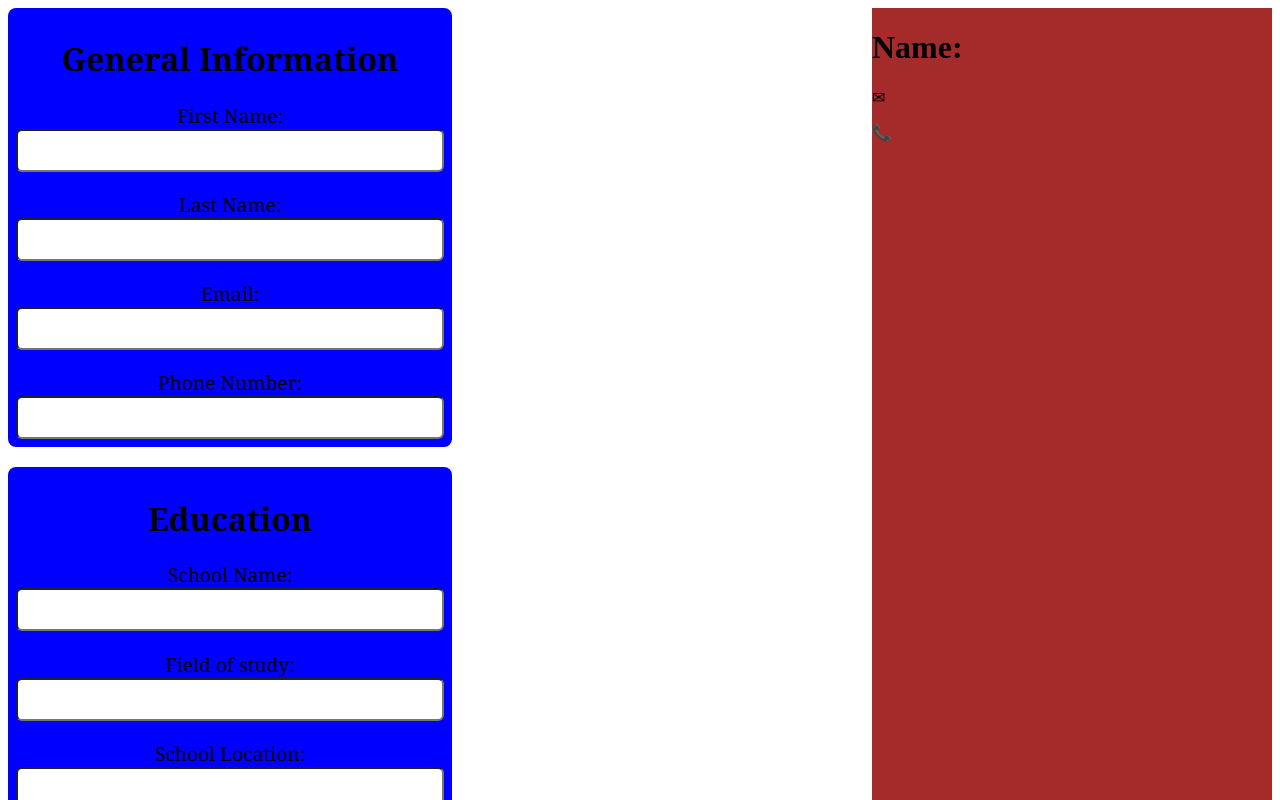
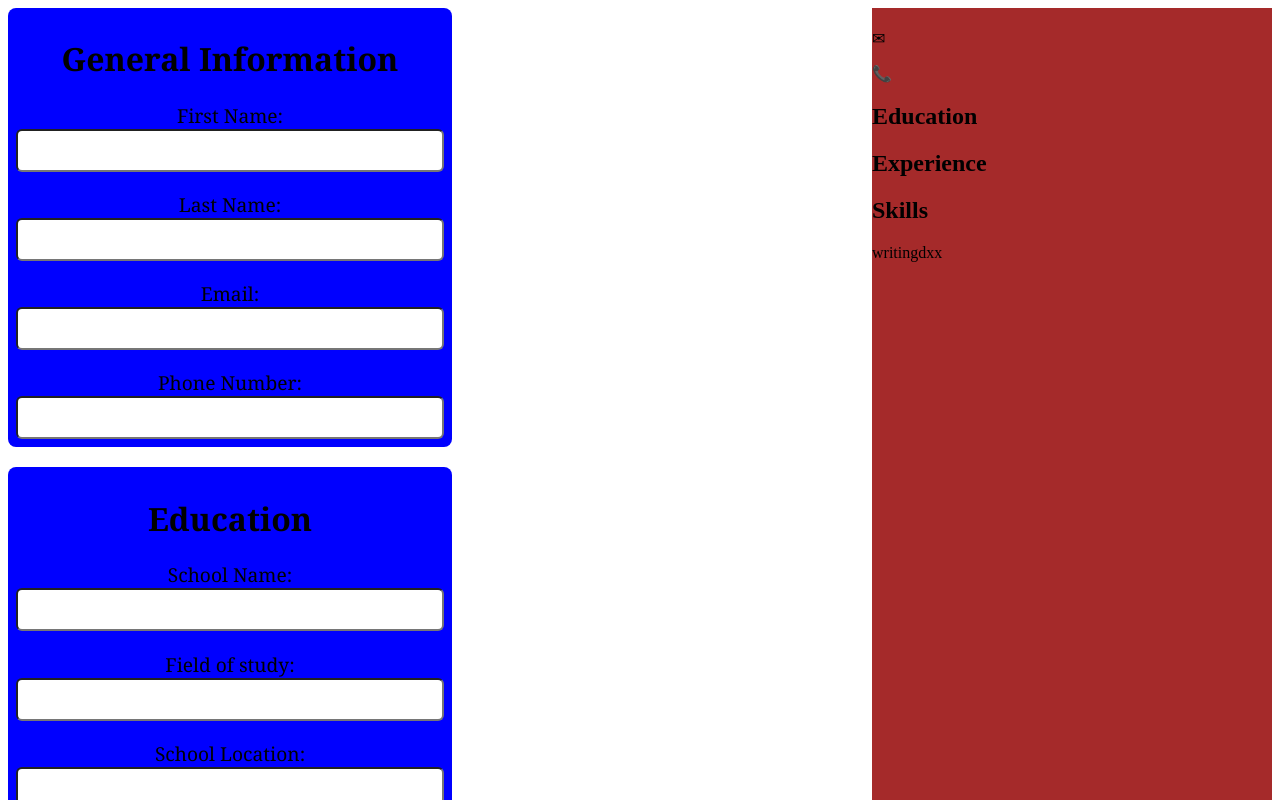
Before and after one commit to Olive-Njoroge/Cv-Project, a React (Vite) app: page / in a window 1280 px wide. Shown: the top 800 px of the page. Built offline with nearby package versions, Linux system fonts and the light colour scheme.

Commit message:
Added more information to my cv-template

```diff
--- a/src/Cv.jsx
+++ b/src/Cv.jsx
@@ -151,9 +151,28 @@ function Cv(){
         </div>
 
          <div className="cv-template">
-            <h1>Name: {name.fName} {name.lName}</h1>
+            <h1>{name.fName} {name.lName}</h1>
             <p>✉{name.email}</p>
             <p>📞{name.number}</p>
+
+            <h2>Education</h2>
+            <p>{school.name}</p>
+            <p>{school.study}</p>
+            <p>{school.location}</p>
+            <p>{school.qualification}</p>
+            <p>{school.graduation}</p>
+
+            <h2>Experience</h2>
+            <p>{job.job}</p>
+            <p>{job.employer}</p>
+            <p>{job.startDate}</p>
+            <p>{job.endDate}</p>
+            <p>{job.city}</p>
+            <p>{job.country}</p>
+
+            <h2>Skills</h2>
+            <p>{skills}</p>
+
         </div>
         </div>
 
```
